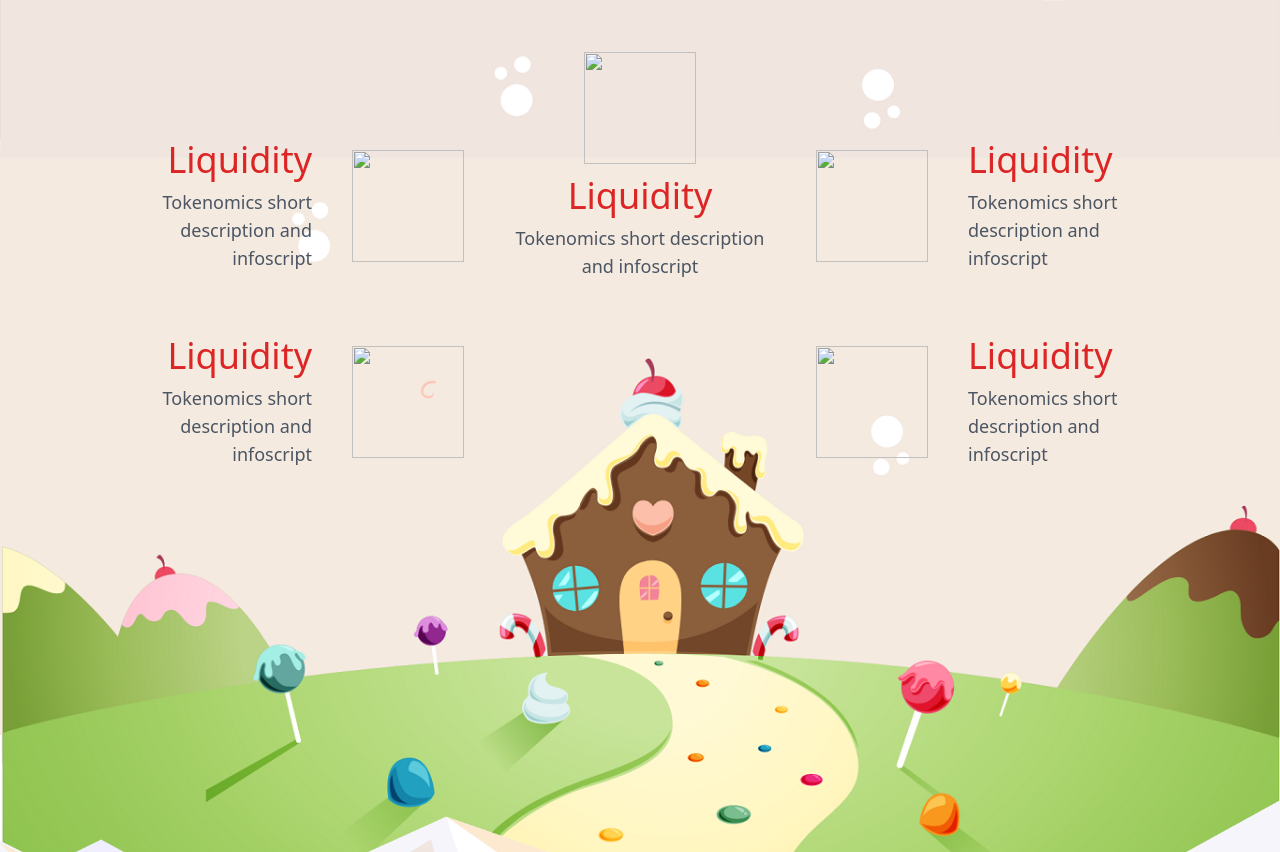
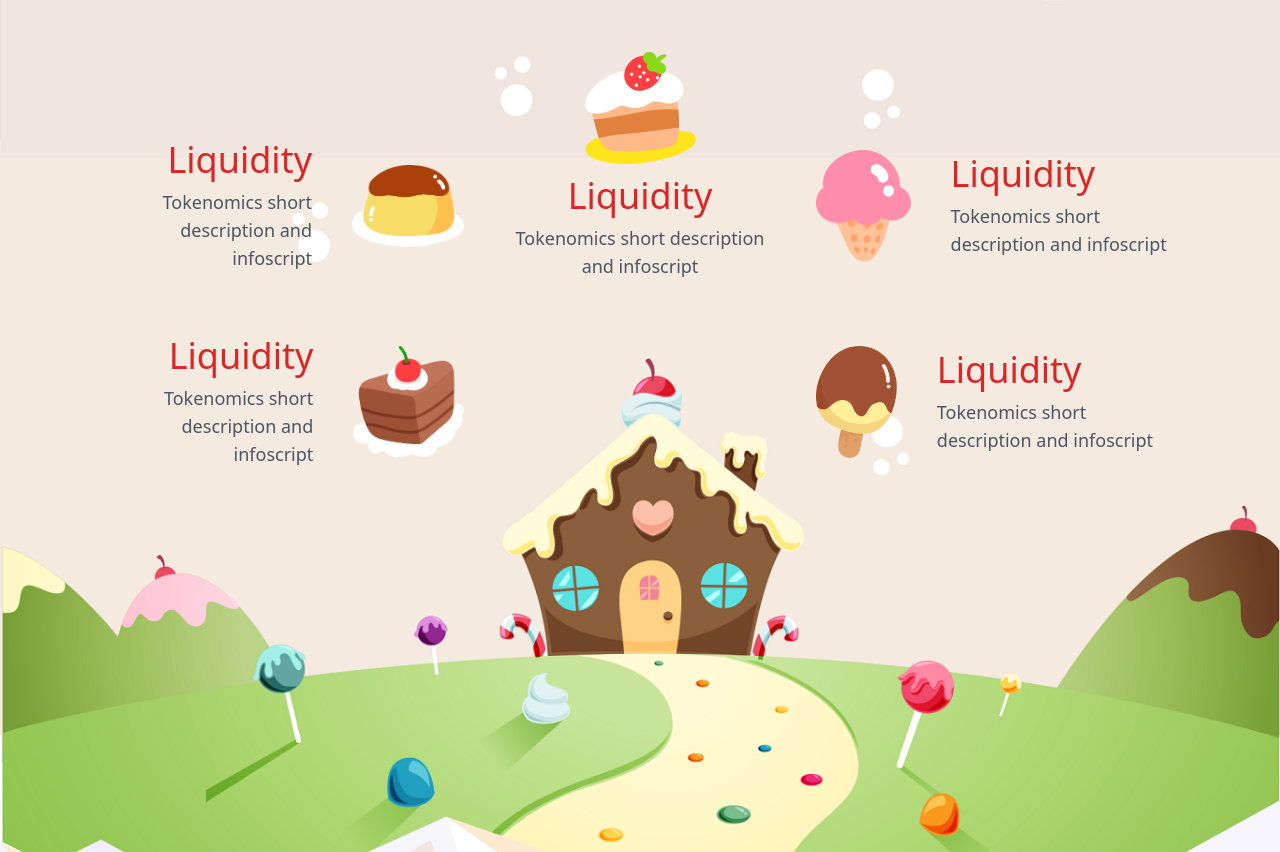
Before and after one commit to ashimmaharjan/shibaoki, a plain HTML site: page index.html in a window 1280 px wide. Shown: the part 2435-3287 px from the top of the page. Drawn offline with nearby package versions, Linux system fonts and the light colour scheme; the site is published under a folder, as on GitHub Pages, so addresses that start at the root find nothing.

Commit message:
Image path tweaked

```diff
--- a/index.html
+++ b/index.html
@@ -126,10 +126,10 @@
                         <h1 class="text-4xl text-red-600">Liquidity</h1>
                         <p class="mt-2 text-lg">Tokenomics short description and infoscript</p>
                     </div>
-                    <img src="/images/cake-2.png" class="w-28 h-28 object-contain" alt="">
+                    <img src="./images/cake-2.png" class="w-28 h-28 object-contain" alt="">
                 </div>
                 <div class="col-span-1 flex flex-col justify-center items-center -mt-20">
-                    <img src="/images/cake-6.png" class="w-28 h-28 object-contain" alt="">
+                    <img src="./images/cake-6.png" class="w-28 h-28 object-contain" alt="">
                     <div class="text-center">
                         <h1 class="mt-3 text-4xl text-red-600">Liquidity</h1>
                         <p class="mt-2 text-lg">Tokenomics short description
@@ -138,7 +138,7 @@
                     </div>
                 </div>
                 <div class="col-span-1 flex items-center space-x-10">
-                    <img src="/images/cake-3.png" class="w-28 h-28 object-contain" alt="">
+                    <img src="./images/cake-3.png" class="w-28 h-28 object-contain" alt="">
                     <div>
                         <h1 class="text-4xl text-red-600">Liquidity</h1>
                         <p class="mt-2 text-lg">Tokenomics short description and infoscript</p>
@@ -149,13 +149,13 @@
                         <h1 class="text-4xl text-red-600">Liquidity</h1>
                         <p class="mt-2 text-lg">Tokenomics short description and infoscript</p>
                     </div>
-                    <img src="/images/cake-5.png" class="w-28 h-28 object-contain" alt="">
+                    <img src="./images/cake-5.png" class="w-28 h-28 object-contain" alt="">
                 </div>
                 <div class="col-span-1 hidden md:block">
 
                 </div>
                 <div class="col-span-1 flex items-center space-x-10">
-                    <img src="/images/cake-4.png" class="w-28 h-28 object-contain" alt="">
+                    <img src="./images/cake-4.png" class="w-28 h-28 object-contain" alt="">
                     <div>
                         <h1 class="text-4xl text-red-600">Liquidity</h1>
                         <p class="mt-2 text-lg">Tokenomics short description and infoscript</p>
```
